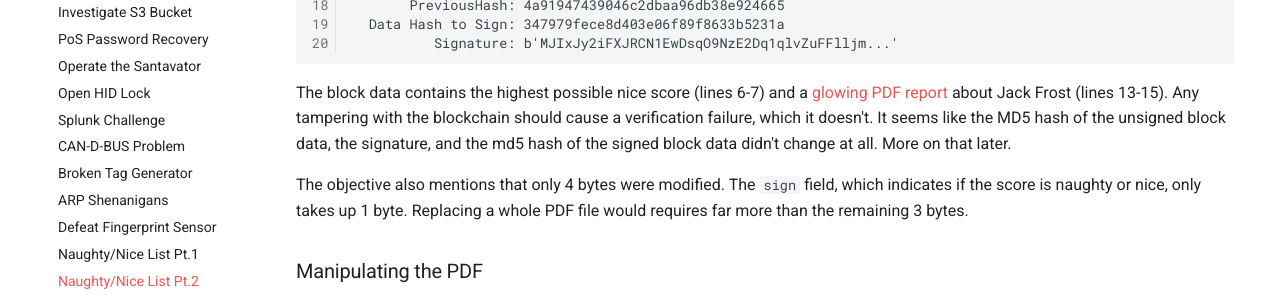
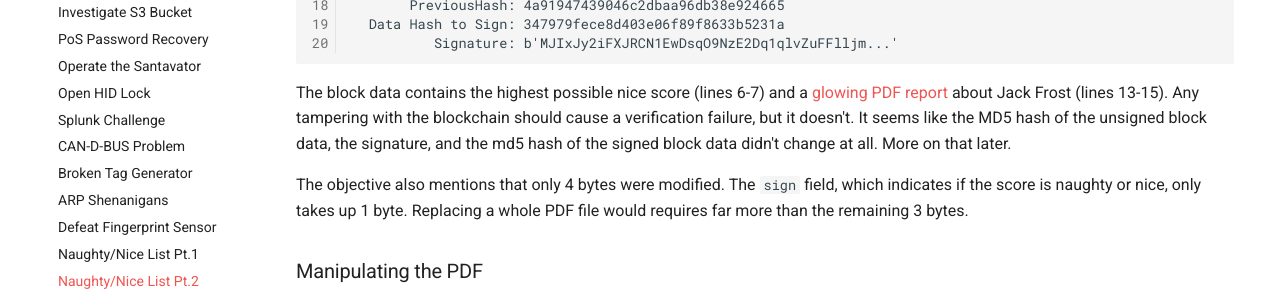
Before and after one commit to crahan/HolidayHackChallenge2020, an MkDocs documentation site: the page built from docs/objectives/o11b.md, in a window 1280 px wide and 900 px high, scrolled down 1500 px. Shown: the part 177-474 px from the top of the window. Built offline with MkDocs 1.6.1 and Material for MkDocs 9.7.7, drawn with Linux system fonts in a browser that asks for light colours; emoji names are drawn with the system emoji font; comment, search, counter and statistics services are not loaded; some of the changed text lies outside the part shown.

Commit message:
Language

````diff
--- a/docs/objectives/o11b.md
+++ b/docs/objectives/o11b.md
@@ -67,7 +67,7 @@ Chain Index: 129459
           Signature: b'MJIxJy2iFXJRCN1EwDsqO9NzE2Dq1qlvZuFFlljm...'
 ```
 
-The block data contains the highest possible nice score (lines 6-7) and a [glowing PDF report](../artifacts/objectives/o11b/129459.pdf) about Jack Frost (lines 13-15). Any tampering with the blockchain should cause a verification failure, which it doesn't. It seems like the MD5 hash of the unsigned block data, the signature, and the md5 hash of the signed block data didn't change at all. More on that later.
+The block data contains the highest possible nice score (lines 6-7) and a [glowing PDF report](../artifacts/objectives/o11b/129459.pdf) about Jack Frost (lines 13-15). Any tampering with the blockchain should cause a verification failure, but it doesn't. It seems like the MD5 hash of the unsigned block data, the signature, and the md5 hash of the signed block data didn't change at all. More on that later.
 
 The objective also mentions that only 4 bytes were modified. The `sign` field, which indicates if the score is naughty or nice, only takes up 1 byte. Replacing a whole PDF file would requires far more than the remaining 3 bytes.
 
````
Also changed, not shown: other parts of docs/objectives/o11b.md (+1 -1 lines), docs/objectives/o11a.md (+1 -1 lines).
